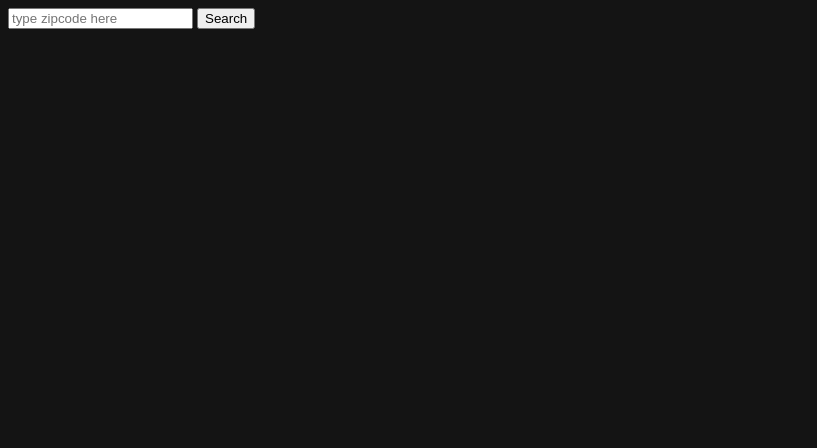
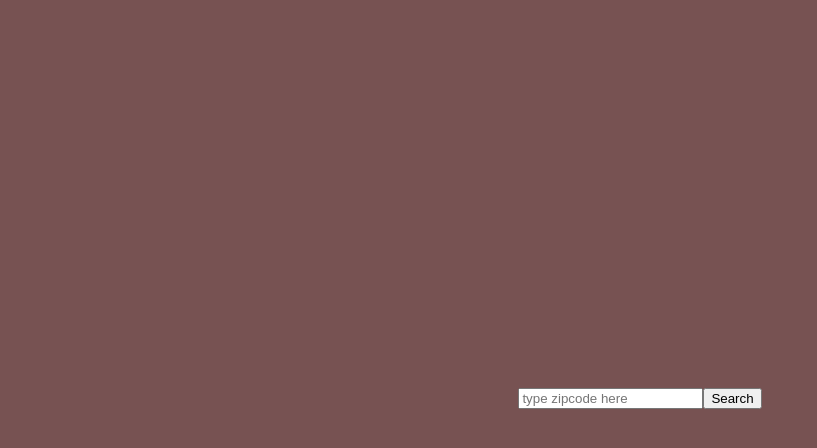
Before and after one commit to yinuoliuarch/space-no, a plain HTML site: page weather-widget/index.html in a window 1280 px wide. Shown: the whole page, without its empty margins (0-817 px from the left). Drawn offline with Linux system fonts and the light colour scheme.

Commit message:
Update style.css

```diff
--- a/weather-widget/styles/style.css
+++ b/weather-widget/styles/style.css
@@ -6,5 +6,16 @@
 html,
 body {
   height: 100%;
-  background-color: #141414;
+  background-color: #775252;
 }
+.container {
+  height: 100%;
+  display: flex;
+  flex-direction: column;
+  align-items: center;
+  justify-content: center;
+}
+
+form {
+  display: flex;
+}
```
